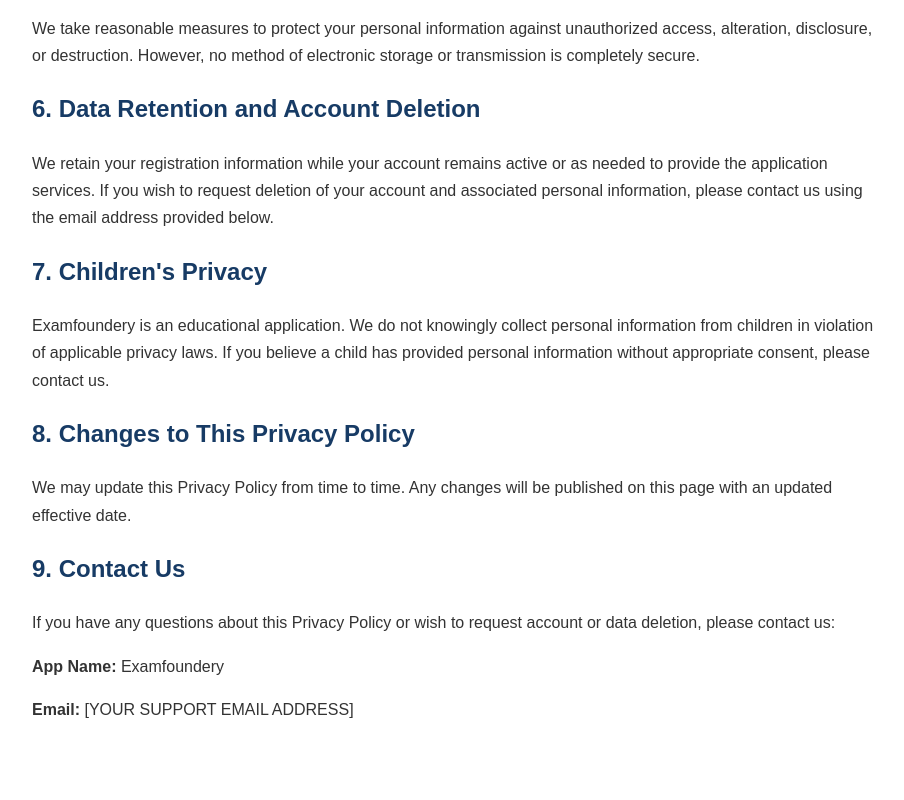
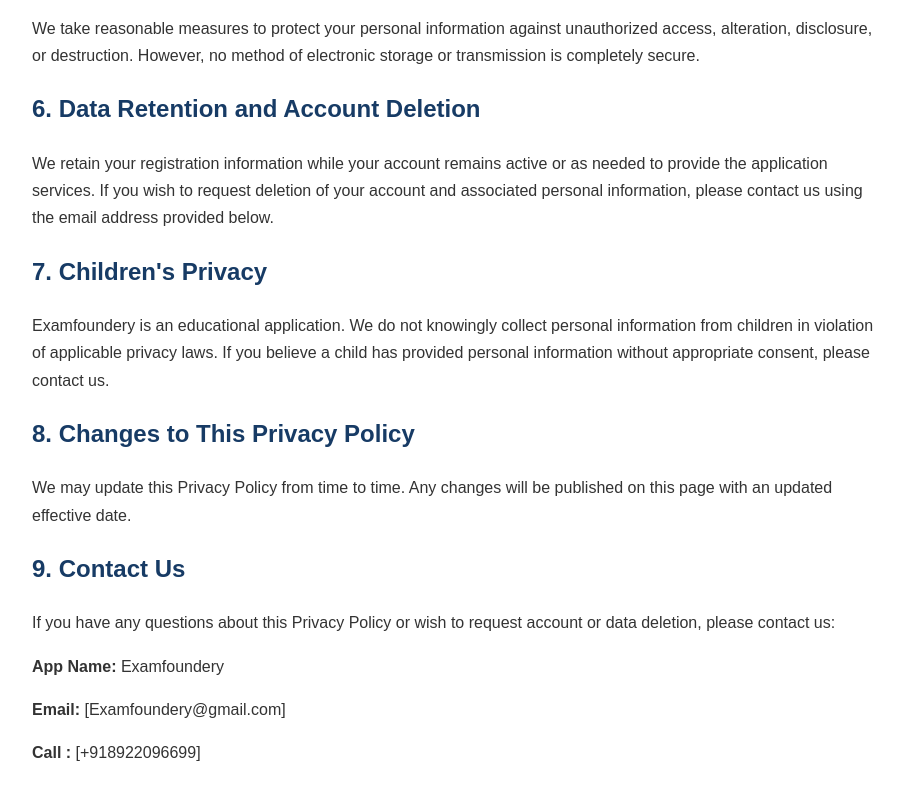
Before and after one commit to ersharaddubey/Examfoundery-Privacy-Policy, a plain HTML site: page index.html in a window 1280 px wide. Shown: the part 1183-1983 px from the top of the page, without its empty margins (183-1087 px from the left). Drawn offline with Linux system fonts and the light colour scheme.

Commit message:
Update index.html

```diff
--- a/index.html
+++ b/index.html
@@ -108,7 +108,8 @@ If you have any questions about this Privacy Policy or wish to
 request account or data deletion, please contact us:
 </p>
 <p><strong>App Name:</strong> Examfoundery</p>
-<p><strong>Email:</strong> [YOUR SUPPORT EMAIL ADDRESS]</p>
+<p><strong>Email:</strong> [Examfoundery@gmail.com]</p>
+  <p><strong>Call :</strong> [+918922096699]</p>
 
 </body>
 </html>
```
